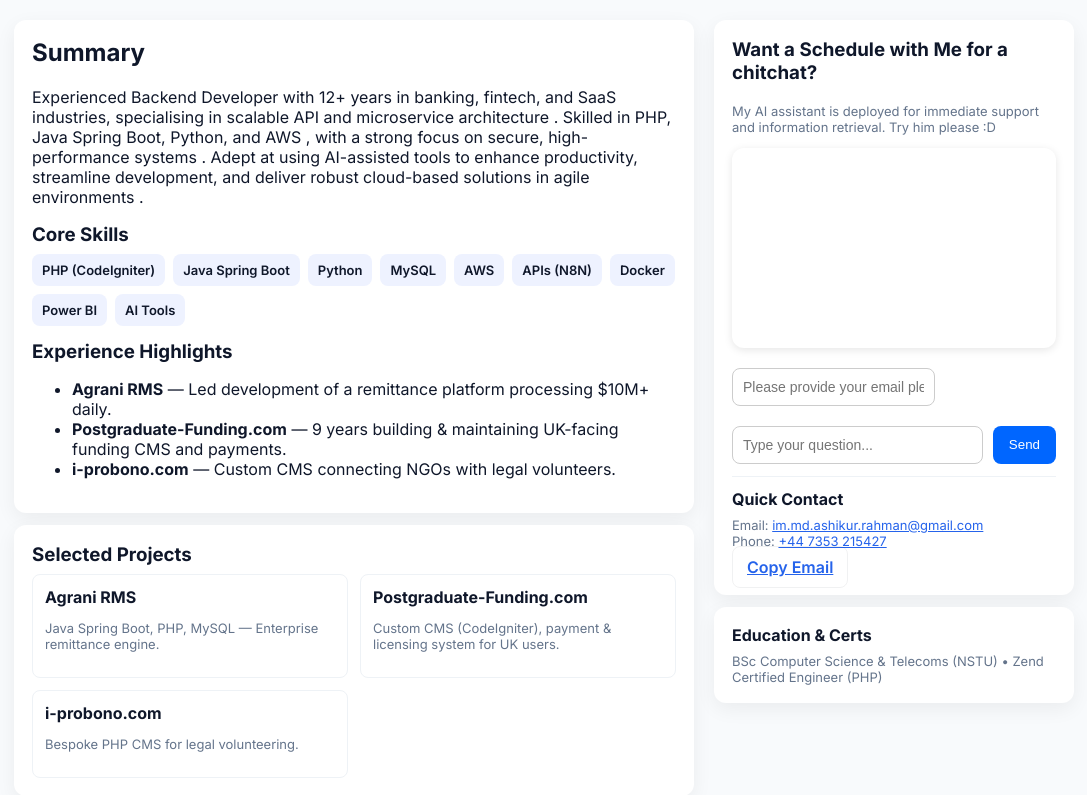
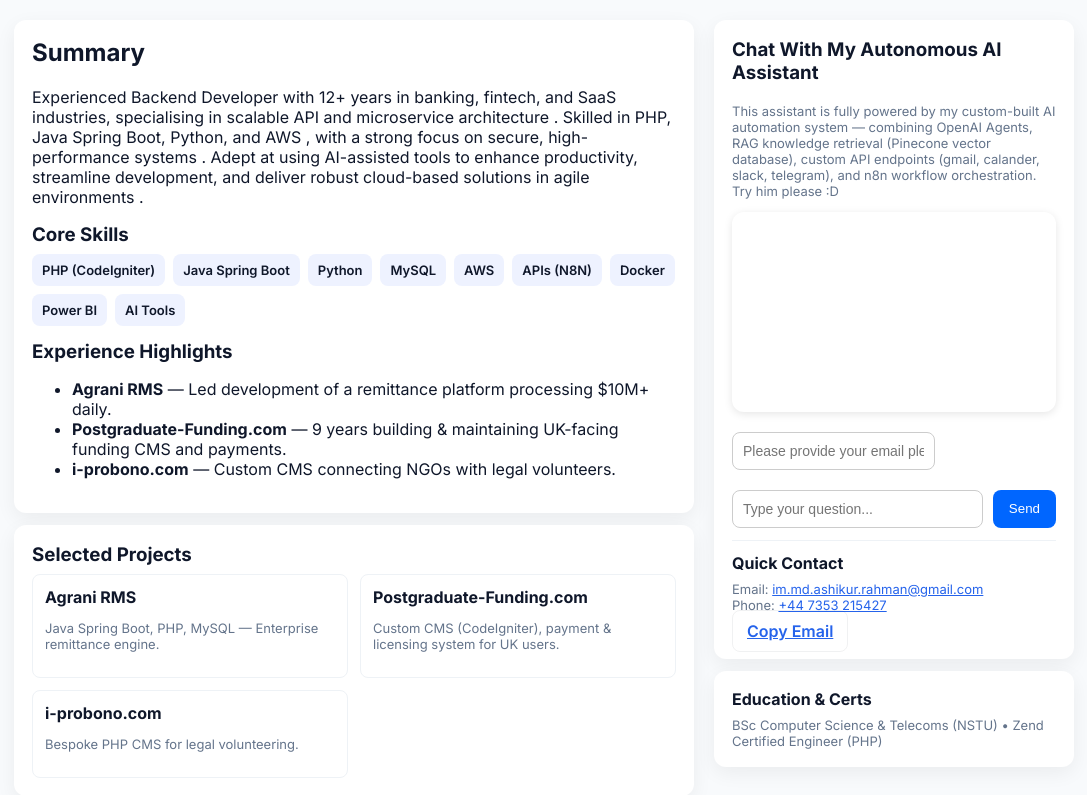
Before and after one commit to ashikur-rahman/ashikur.colud, a PHP site: page / in a window 1280 px wide. Shown: the part 132-927 px from the top of the page, without its empty margins (96-1183 px from the left). Run offline with PHP 8.4, Linux system fonts and the light colour scheme.

Commit message:
Some wording changes

```diff
--- a/index.php
+++ b/index.php
@@ -186,10 +186,11 @@ agile environments
 
         <aside>
           <div class="card">
-            <h3 style="margin-top:0">Want a Schedule with Me for a chitchat?</h3>
+            <h3 style="margin-top:0">Chat With My Autonomous AI Assistant</h3>
             <p class="small">
-              My AI assistant is deployed for immediate support and information retrieval.
-              Try him please :D
+               This assistant is fully powered by my custom-built AI automation system — combining
+               OpenAI Agents, RAG knowledge retrieval (Pinecone vector database),
+               custom API endpoints (gmail, calander, slack, telegram), and n8n workflow orchestration.  Try him please :D
               </p>
 
                <div id="chatBox"></div>
```
